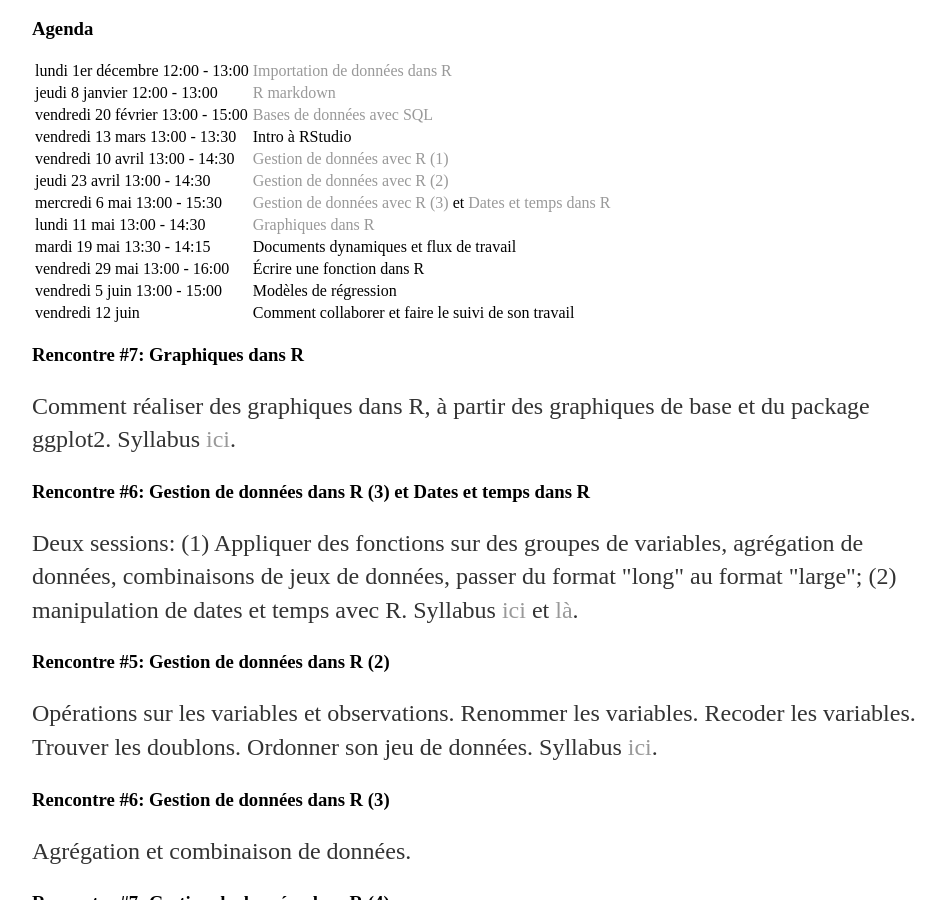
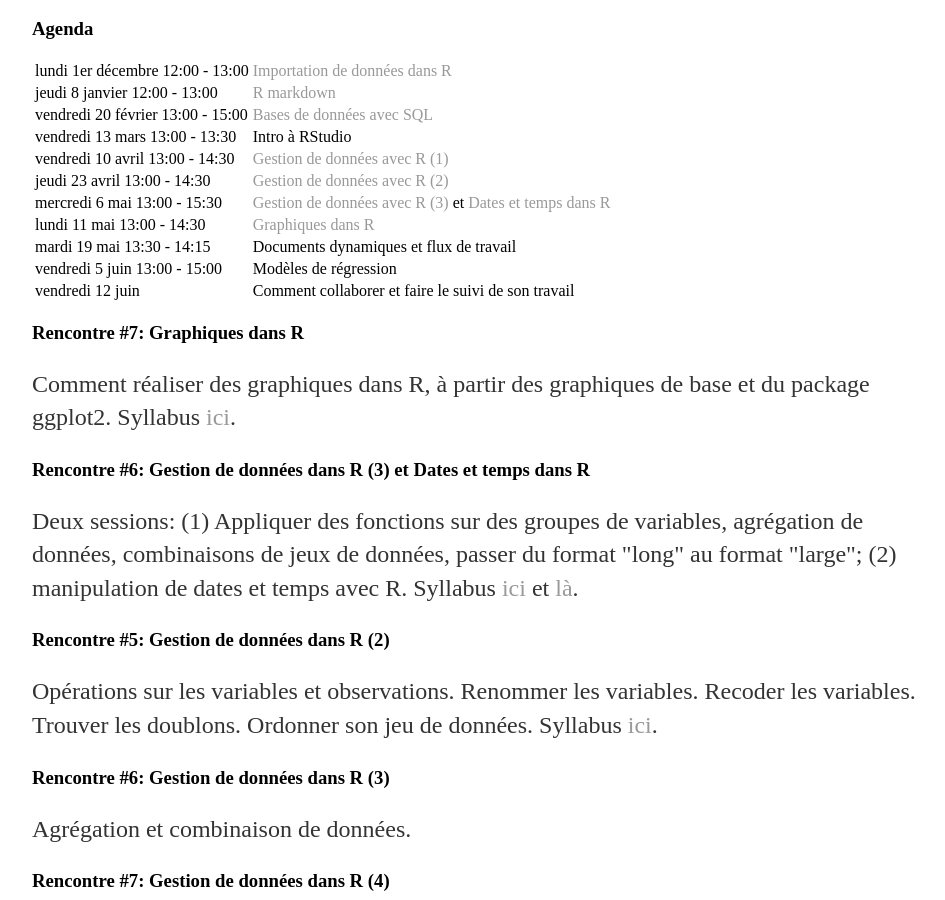
Before and after one commit to dhaine/clinicR, a Jekyll site: the page built from index.html, in a window 1280 px wide and 900 px high, scrolled down 718 px. Shown: the whole window, without its empty margins (160-1105 px from the left). Built offline with Jekyll 4.4.1, drawn with Linux system fonts in a browser that asks for light colours.

Commit message:
Cancel session on writing a function

```diff
--- a/index.html
+++ b/index.html
@@ -54,7 +54,6 @@ Please use day month year for the 'humandate' field (e.g. 8 janvier 2015) and --
       R</a></td> </tr>
       <tr> <td>mardi 19 mai 13:30 - 14:15</td> <td>Documents dynamiques et
       flux de travail</td> </tr>
-      <tr> <td>vendredi 29 mai 13:00 - 16:00</td> <td>Écrire une fonction dans R</td> </tr>
       <tr> <td>vendredi 5 juin 13:00 - 15:00</em></td> <td>Modèles de régression</td> </tr>
       <tr> <td>vendredi 12 juin</td> <td>Comment collaborer et faire le suivi
       de son travail</td> </tr>
```
